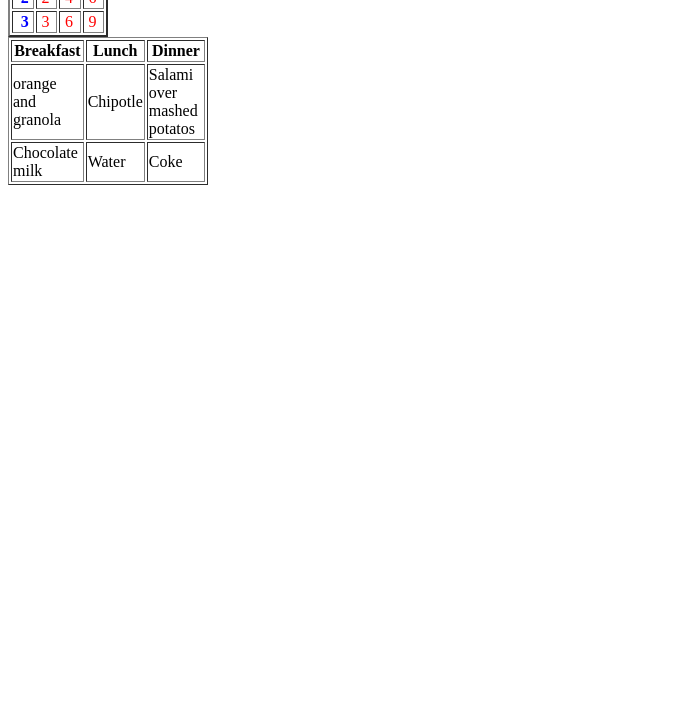
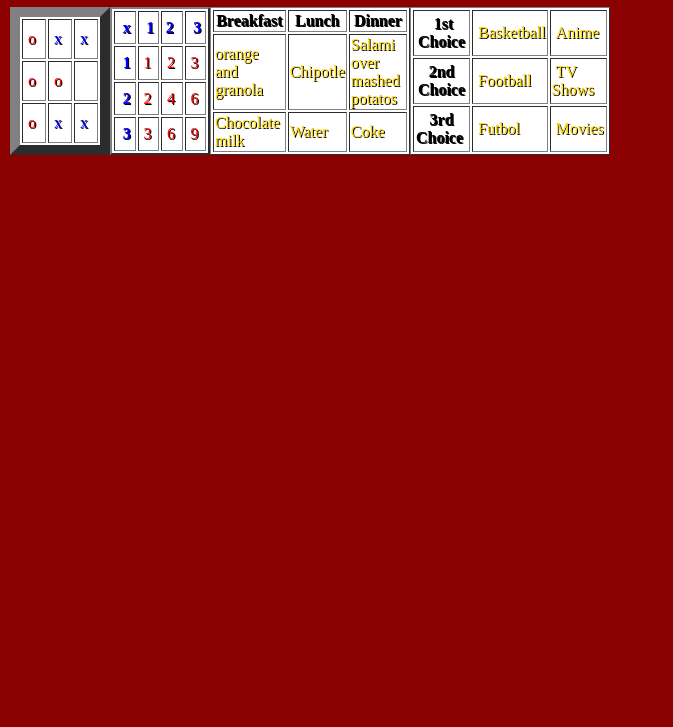
Before and after one commit to Jeffersonm0304/Jeffersonm0304.github.io, a plain HTML site: page wcppage/wcplab1.html in a window 1280 px wide. Shown: the part 73-800 px from the top of the page, without its empty margins (0-673 px from the left). Drawn offline with Linux system fonts and the light colour scheme.

Commit message:
Add files via upload

```diff
--- a/wcppage/wcplab1.html
+++ b/wcppage/wcplab1.html
@@ -10,16 +10,73 @@
 .blue {
     color: blue;
 }
+
+
+a{
+padding: 10px;
+	color:gold;
+		}
+
+
+.about-section{
+		padding: 5px;
+  text-align: center;
+  background-color: black;
+  color: white;
+}
+
+
+body {
+    background-color: darkred;
+    color: gold;
+    margin: 0;
+    display: inline-table;
+}
+	table {
+		background-color:white;
+		text-shadow:1px 1px black;
+	}
+.black { color: black;
+}
+.inline {
+    display: flex;
+    margin: 10px;
+    padding-right: 182px;
+}
 </style>
 </head>
 	<body>
+		<h1>Lab #1</h1>
+		<div class="inline">
+
+	<table width="100" border="10">
+	  <tbody>
+	    <tr>
+	      <td class="red">&nbsp;o</td>
+	      <td class="blue">&nbsp;x</td>
+	      <td class="blue">&nbsp;x</td>
+        </tr>
+	    <tr>
+	      <td class="red">&nbsp;o</td>
+	      <td class="red">&nbsp;o</td>
+	      <td>&nbsp;</td>
+        </tr>
+	    <tr>
+	      <td class="red">&nbsp;o</td>
+	      <td class="blue">&nbsp;x</td>
+	      <td class="blue">&nbsp;x</td>
+        </tr>
+      </tbody>
+    </table>
+			<br>
+
 	<table width="100" border="2">
 	  <tbody>
 	    <tr>
 	      <th class="blue" scope="col">&nbsp;x<br>
-	        </th>
+          </th>
           <th class="blue" scope="col">&nbsp;1<br>
-            </th>
+          </th>
 <th class="blue" scope="col">2&nbsp;</th>
 	      <th class="blue" scope="col">&nbsp;3</th>
         </tr>
@@ -46,9 +103,9 @@
 	<table width="200" border="1">
   <tbody>
     <tr>
-      <th scope="col">Breakfast</th>
-      <th scope="col">Lunch</th>
-      <th scope="col">Dinner</th>
+      <th class="black" scope="col">Breakfast</th>
+      <th class="black" scope="col">Lunch</th>
+      <th class="black" scope="col">Dinner</th>
     </tr>
     <tr>
       <td>orange and granola</td>
@@ -62,5 +119,32 @@
     </tr>
   </tbody>
 </table>
-</body>
+		<table width="200" border="1">
+  <tbody>
+    <tr>
+      <th class="black" scope="row">&nbsp;1st Choice</th>
+      <td>&nbsp;Basketball</td>
+      <td>&nbsp;Anime</td>
+    </tr>
+    <tr>
+      <th class="black" scope="row">2nd Choice</th>
+      <td>&nbsp;Football</td>
+      <td>&nbsp;TV Shows</td>
+    </tr>
+    <tr>
+      <th class="black" scope="row">3rd Choice&nbsp;</th>
+      <td>&nbsp;Futbol</td>
+      <td>&nbsp;Movies</td>
+    </tr>
+  </tbody>
+</table>
+
+	</div>
+
+
+
+
+
+
+		</body>
 </html>
```
Also changed, not shown: aboutme.html (+2 -2 lines), index.html (+4 -10 lines), visualdesign.html (+1 -3 lines), wcppage/wcp.html (+26 -2 lines), digital_design/ddproject3.html (line endings or trailing spaces), jake.jpeg (added).
